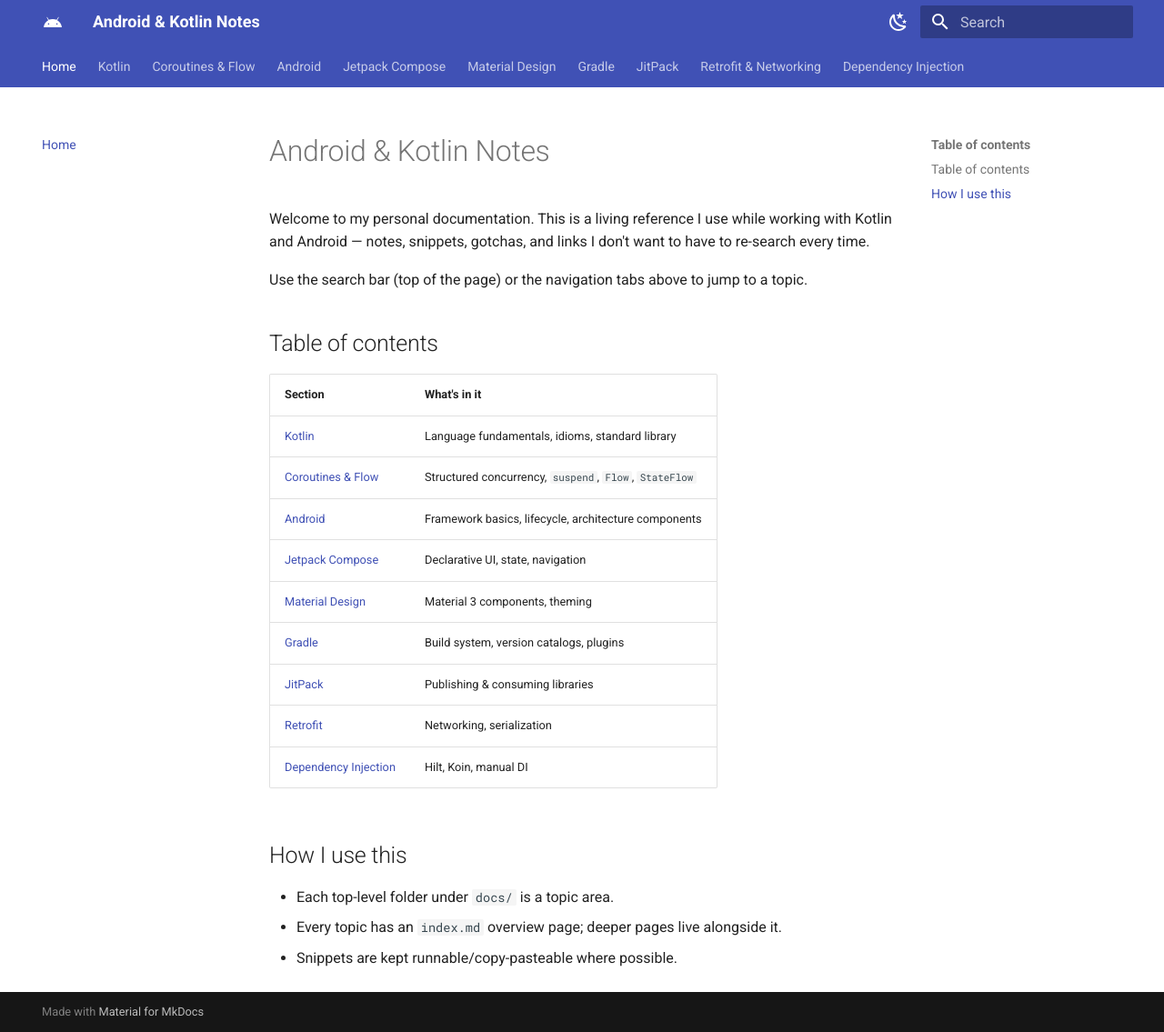
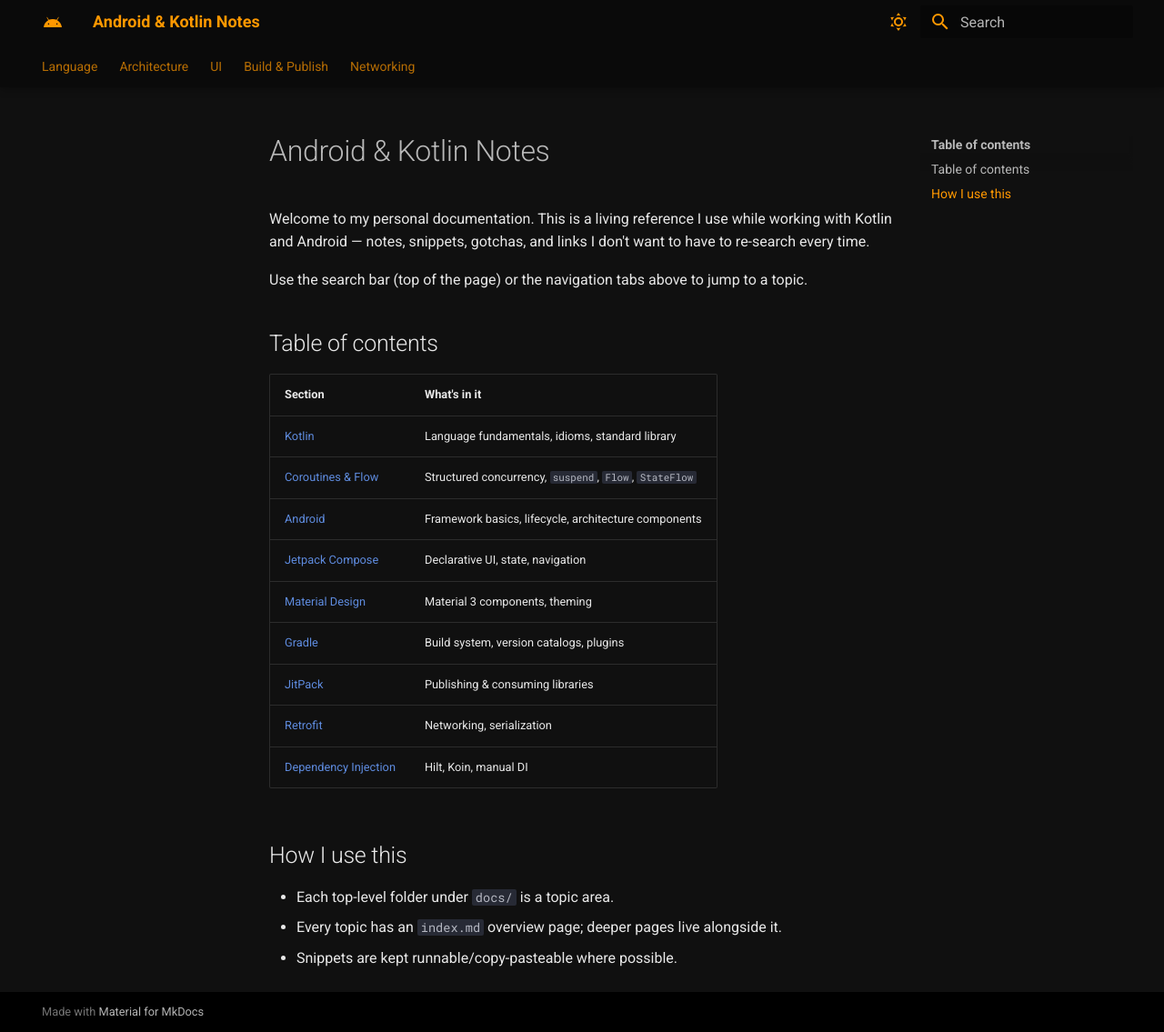
Before and after one commit to yanosDev/android-docs, an MkDocs documentation site: the page built from docs/index.md, in a window 1280 px wide and 1135 px high. Shown: the whole window at 91% size. Built offline with MkDocs 1.6.1 and Material for MkDocs 9.7.7, drawn with Linux system fonts in a browser that asks for light colours.

Commit message:
Group nav into 5 top-level tabs, add black/orange theme

```diff
--- /dev/null
+++ b/docs/stylesheets/extra.css
@@ -0,0 +1,63 @@
+/* Extra black + orange styling on top of the Material "slate" / "black" + "orange" palette. */
+
+:root {
+  --md-code-hl-color: #ff8f0055;
+}
+
+/* Deeper black header/tabs instead of Material's default dark grey */
+[data-md-color-scheme="slate"] {
+  --md-default-bg-color: #101010;
+  --md-default-fg-color: #e8e8e8;
+  --md-default-fg-color--light: #b8b8b8;
+  --md-default-fg-color--lighter: #7a7a7a;
+
+  --md-primary-fg-color: #0a0a0a;
+  --md-primary-bg-color: #ff9800;
+
+  --md-typeset-a-color: #ff9800;
+
+  --md-footer-bg-color: #0a0a0a;
+  --md-footer-bg-color--dark: #000000;
+}
+
+[data-md-color-scheme="slate"] .md-header,
+[data-md-color-scheme="slate"] .md-tabs {
+  background-color: #0a0a0a;
+}
+
+/* Orange accent line under the active tab / active nav item */
+[data-md-color-scheme="slate"] .md-tabs__link--active,
+[data-md-color-scheme="slate"] .md-nav__link--active {
+  color: #ff9800 !important;
+}
+
+.md-nav__link:focus,
+.md-nav__link:hover {
+  color: #ff9800;
+}
+
+/* Code blocks: subtle orange left border to tie them into the theme */
+.highlight pre {
+  border-left: 3px solid #ff9800;
+}
+
+/* Selection color */
+::selection {
+  background: #ff980055;
+}
+
+/* Scrollbar (WebKit) */
+::-webkit-scrollbar {
+  width: 10px;
+  height: 10px;
+}
+::-webkit-scrollbar-track {
+  background: #101010;
+}
+::-webkit-scrollbar-thumb {
+  background: #ff9800aa;
+  border-radius: 6px;
+}
+::-webkit-scrollbar-thumb:hover {
+  background: #ff9800;
+}
--- a/mkdocs.yml
+++ b/mkdocs.yml
@@ -6,27 +6,25 @@
   name: material
   language: en
   palette:
-    - media: "(prefers-color-scheme: light)"
-      scheme: default
-      primary: indigo
-      accent: indigo
+    - scheme: slate
+      primary: black
+      accent: orange
+      toggle:
+        icon: material/weather-sunny
+        name: Switch to light mode
+    - scheme: default
+      primary: black
+      accent: orange
       toggle:
         icon: material/weather-night
         name: Switch to dark mode
-    - media: "(prefers-color-scheme: dark)"
-      scheme: slate
-      primary: indigo
-      accent: indigo
-      toggle:
-        icon: material/weather-sunny
-        name: Switch to light mode
   icon:
     logo: material/android
   features:
     - navigation.instant
     - navigation.tracking
     - navigation.tabs
-    - navigation.sections
+    - navigation.tabs.sticky
     - navigation.top
     - navigation.indexes
     - toc.follow
@@ -34,6 +32,9 @@
     - search.highlight
     - content.code.copy
     - content.code.annotate
+
+extra_css:
+  - stylesheets/extra.css
 
 plugins:
   - search
@@ -57,22 +58,17 @@
   - pymdownx.emoji
 
 nav:
-  - Home: index.md
-  - Kotlin:
-      - Overview: kotlin/index.md
-  - Coroutines & Flow:
-      - Overview: coroutines-flow/index.md
-  - Android:
-      - Overview: android/index.md
-  - Jetpack Compose:
-      - Overview: jetpack-compose/index.md
-  - Material Design:
-      - Overview: material/index.md
-  - Gradle:
-      - Overview: gradle/index.md
-  - JitPack:
-      - Overview: jitpack/index.md
-  - Retrofit & Networking:
-      - Overview: retrofit/index.md
-  - Dependency Injection:
-      - Overview: dependency-injection/index.md
+  - Language:
+      - Kotlin: kotlin/index.md
+      - Coroutines & Flow: coroutines-flow/index.md
+  - Architecture:
+      - Android: android/index.md
+      - Dependency Injection: dependency-injection/index.md
+  - UI:
+      - Jetpack Compose: jetpack-compose/index.md
+      - Material Design: material/index.md
+  - Build & Publish:
+      - Gradle: gradle/index.md
+      - JitPack: jitpack/index.md
+  - Networking:
+      - Retrofit: retrofit/index.md
```
Also changed, not shown: 1 other file.
